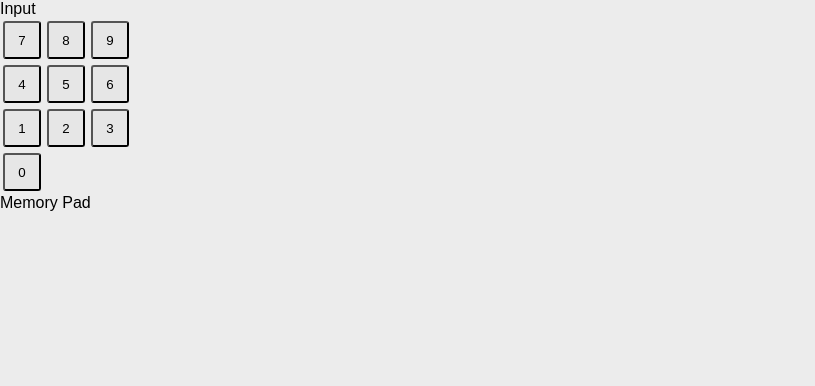
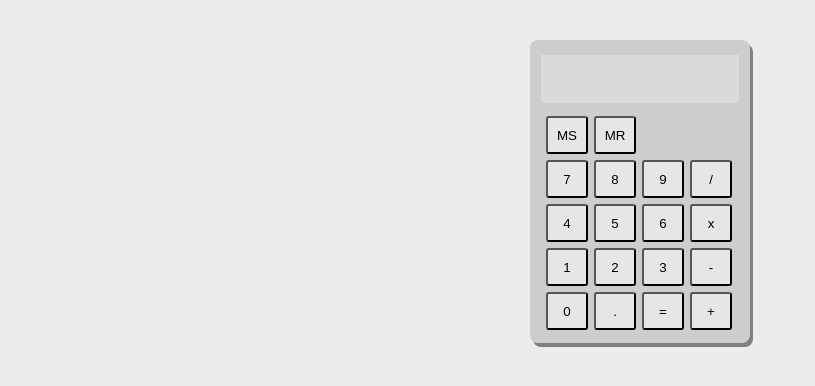
Before and after one commit to jsears4585/Babbel-calculator, a React app: page / in a window 1280 px wide. Shown: the whole page, without its empty margins (0-815 px from the left). Built offline with nearby package versions, Linux system fonts and the light colour scheme.

Commit message:
Basic layout completed

```diff
--- a/public/index.html
+++ b/public/index.html
@@ -19,7 +19,7 @@
       work correctly both with client-side routing and a non-root public URL.
       Learn how to configure a non-root public URL by running `npm run build`.
     -->
-    <title>React App</title>
+    <title>Babbel Calc</title>
   </head>
   <body>
     <noscript>
--- /dev/null
+++ b/src/components/Display.js
@@ -0,0 +1,10 @@
+import React from 'react'
+
+const Display = () => {
+  return (
+    <div id="Display">
+    </div>
+  )
+}
+
+export default Display
--- a/src/components/Input.js
+++ /dev/null
@@ -1,11 +0,0 @@
-import React from 'react'
-
-const Input = () => {
-  return (
-    <div id="Input">
-      Input
-    </div>
-  )
-}
-
-export default Input
--- a/src/containers/App.js
+++ b/src/containers/App.js
@@ -1,6 +1,6 @@
 import React, { Component } from 'react'
 
-import Input from '../components/Input'
+import Display from '../components/Display'
 import NumberPad from './NumberPad'
 import MemoryPad from './MemoryPad'
 
@@ -8,9 +8,9 @@ class App extends Component {
   render() {
     return (
       <div id="App">
-        <Input />
+        <Display />
+        <MemoryPad />
         <NumberPad />
-        <MemoryPad />
       </div>
     )
   }
--- a/src/containers/MemoryPad.js
+++ b/src/containers/MemoryPad.js
@@ -3,10 +3,15 @@ import React, { Component } from 'react'
 import Button from '../components/Button'
 
 class MemoryPad extends Component {
+  logValue = value => {
+    console.log(value)
+  }
+
   render() {
     return (
       <div id="MemoryPad">
-        Memory Pad
+        <Button value={ 'MS' } func={ this.logValue } />
+        <Button value={ 'MR' } func={ this.logValue } />
       </div>
     )
   }
--- a/src/containers/NumberPad.js
+++ b/src/containers/NumberPad.js
@@ -2,8 +2,6 @@ import React, { Component } from 'react'
 import Button from '../components/Button'
 
 import '../index.css'
-
-
 
 class NumberPad extends Component {
   logValue = value => {
@@ -15,17 +13,23 @@ class NumberPad extends Component {
       <div id="NumberPad">
         <Button value={ 7 } func={ this.logValue } />
         <Button value={ 8 } func={ this.logValue } />
-        <Button value={ 9 } func={ this.logValue } /><br />
+        <Button value={ 9 } func={ this.logValue } />
+        <Button value={ '/' } func={ this.logValue } /><br />
 
         <Button value={ 4 } func={ this.logValue } />
         <Button value={ 5 } func={ this.logValue } />
-        <Button value={ 6 } func={ this.logValue } /><br />
+        <Button value={ 6 } func={ this.logValue } />
+        <Button value={ 'x' } func={ this.logValue } /><br />
 
         <Button value={ 1 } func={ this.logValue } />
         <Button value={ 2 } func={ this.logValue } />
-        <Button value={ 3 } func={ this.logValue } /><br />
+        <Button value={ 3 } func={ this.logValue } />
+        <Button value={ '-' } func={ this.logValue } /><br />
 
         <Button value={ 0 } func={ this.logValue } />
+        <Button value={ '.' } func={ this.logValue } />
+        <Button value={ '=' } func={ this.logValue } />
+        <Button value={ '+' } func={ this.logValue } />
       </div>
     )
   }
--- a/src/index.css
+++ b/src/index.css
@@ -13,10 +13,40 @@ button:focus {
 }
 
 .btn {
-  width: 38px;
+  width: 42px;
   height: 38px;
   margin: 3px;
   background: #e6e6e6;
   border-radius: 3px;
   cursor: pointer;
 }
+
+.eq {
+  background: #cdcdcd;
+}
+
+#App {
+  width: 200px;
+  margin: 40px auto;
+  padding: 10px;
+  background: #cdcdcd;
+  border-radius: 8px;
+  box-shadow: 3px 4px grey;
+}
+
+#Display {
+  width: 198px;
+  height: 48px;
+  margin: 5px auto;
+  background: #dadada;
+}
+
+#MemoryPad {
+  width: 194px;
+  margin: 10px auto 0px;
+}
+
+#NumberPad {
+  width: 194px;
+  margin: 0 auto;
+}
```
Also changed, not shown: public/favicon.ico (deleted).
